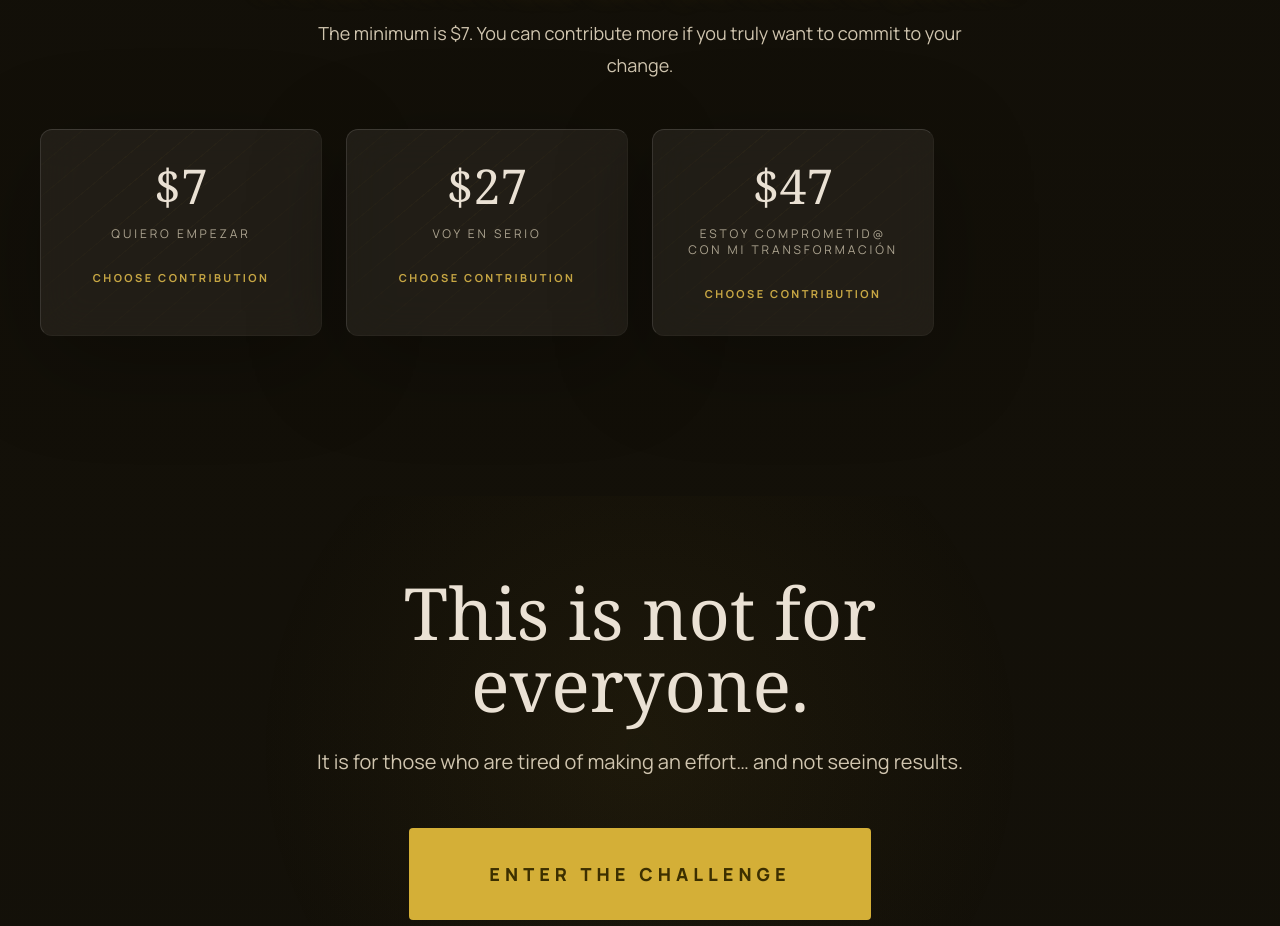
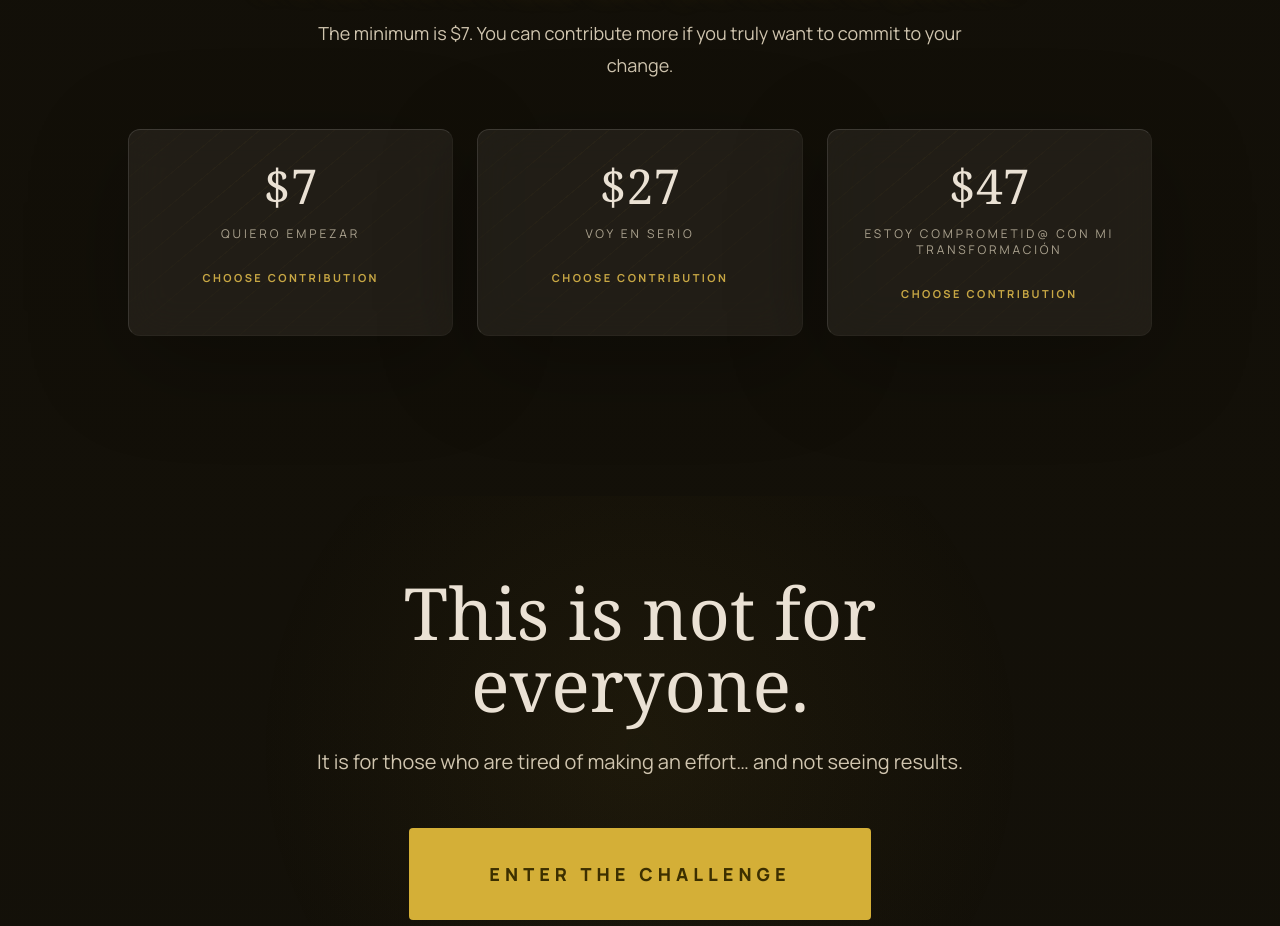
Before and after one commit to albypersonaltrainer-arch/reto-lily-premium, a Next.js app: page /en/money-challenge in a window 1280 px wide. Shown: the part 5162-6088 px from the top of the page. Built offline with nearby package versions, Linux system fonts and the light colour scheme; no server answers.

Commit message:
Update ChallengeLanding.tsx

```diff
--- a/components/ChallengeLanding.tsx
+++ b/components/ChallengeLanding.tsx
@@ -331,12 +331,14 @@ export function ChallengeLanding({ copy }: { copy: ChallengeCopy }) {
               {copy.donation.minimum}
             </p>
 
-            <div className="mt-12 grid gap-6 md:grid-cols-4">
-              {copy.donation.options.map((option) => (
+            <div className="mx-auto mt-12 grid max-w-5xl gap-6 md:grid-cols-3">
+              {copy.donation.options.map((option, index) => (
                 <a
-                  key={option.amount}
+                  key={`${option.amount}-${index}`}
                   href="#solicita-acceso"
-                  className="glass-panel pattern-card group rounded-xl p-8 transition duration-500 hover:-translate-y-1 hover:border-champagne/50 hover:shadow-glow"
+                  className={`glass-panel pattern-card group rounded-xl p-8 transition duration-500 hover:-translate-y-1 hover:border-champagne/50 hover:shadow-glow ${
+                    index === 1 ? "border-champagne/45 shadow-glow" : ""
+                  }`}
                 >
                   <div className="font-serif text-5xl text-linen transition group-hover:text-champagne">
                     {option.amount}
```
